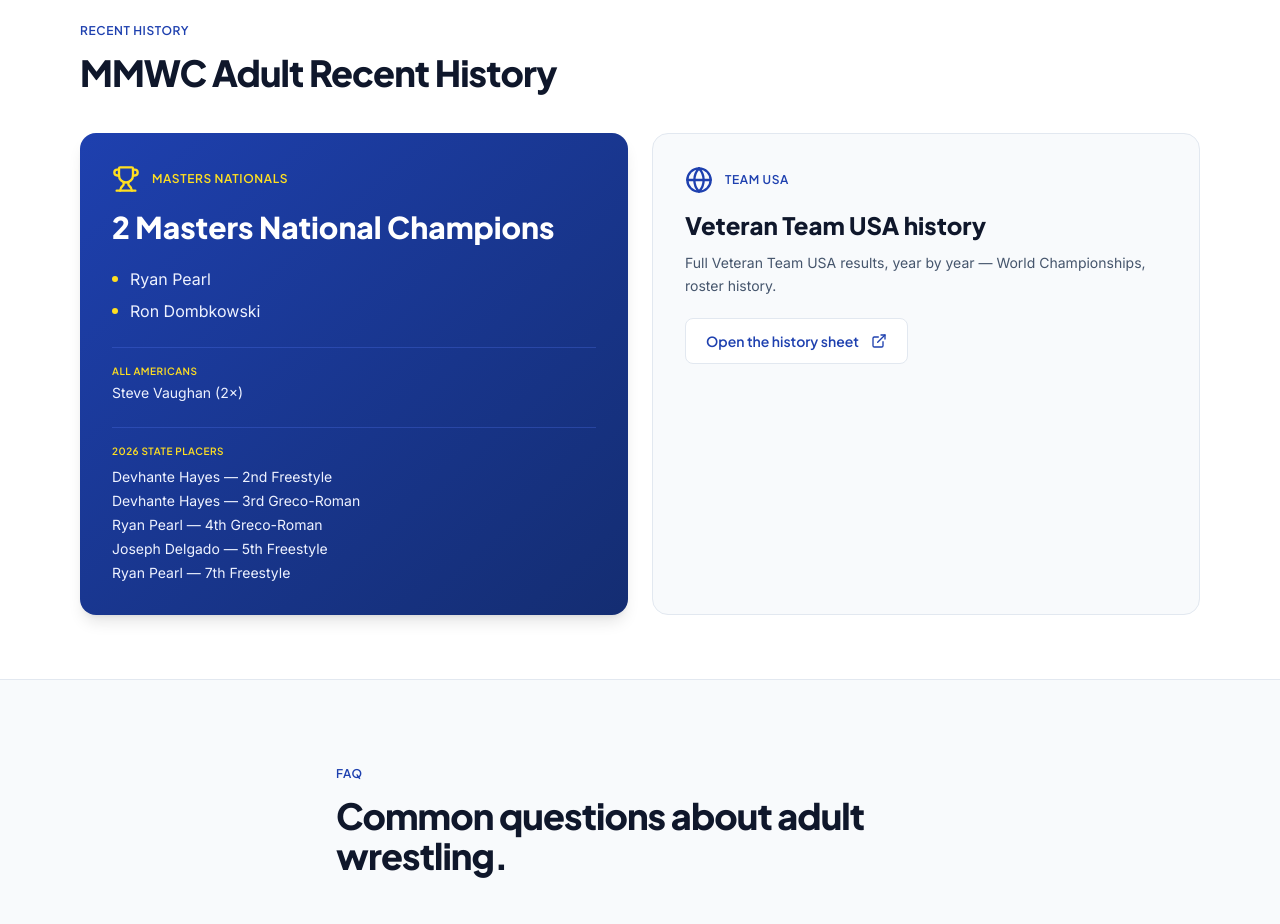
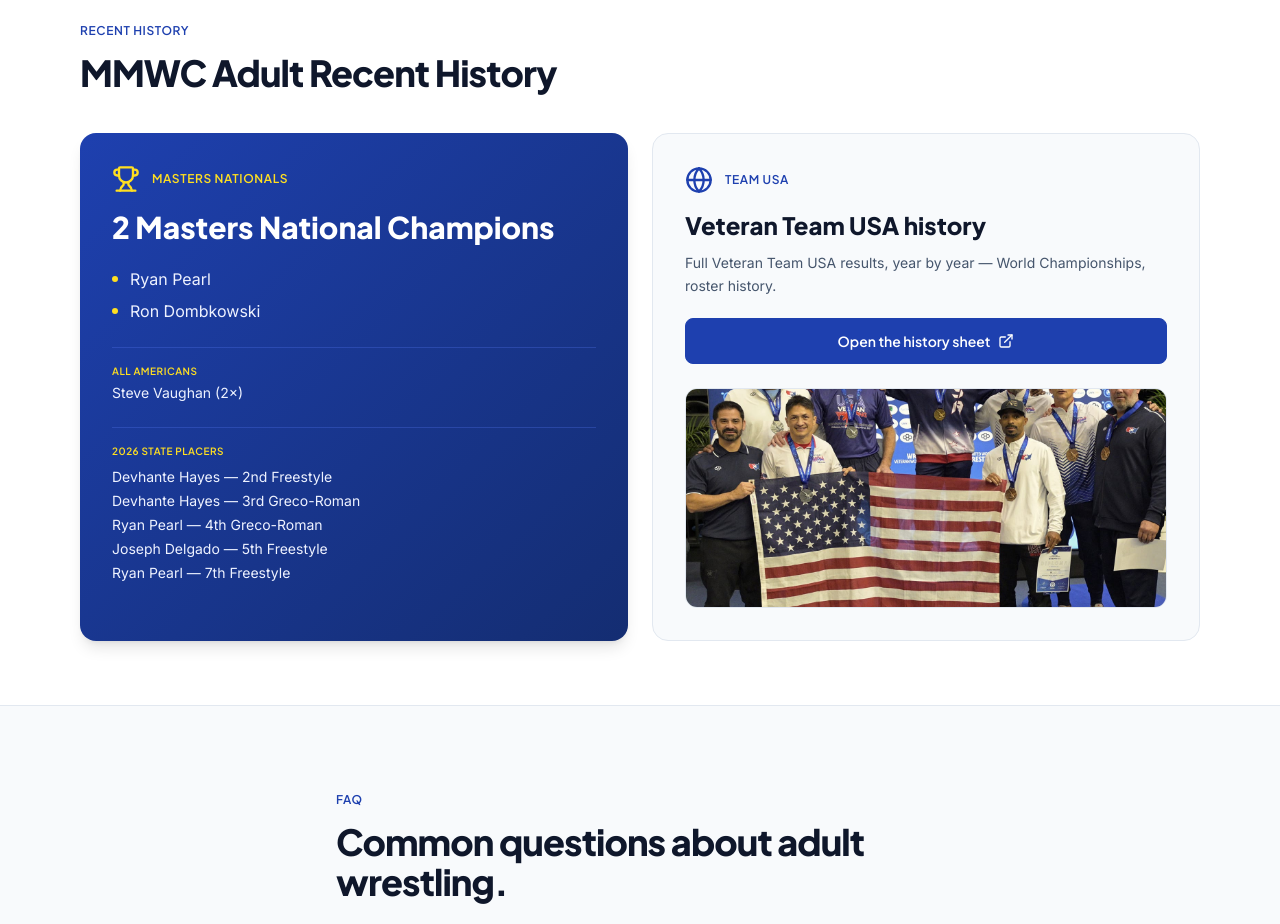
Before and after one commit to thefortaiagency/mira-mesa-wrestling, a Next.js app: page /masters in a window 1280 px wide. Shown: the part 1820-2744 px from the top of the page. Built offline with nearby package versions, Linux system fonts and the light colour scheme.

Commit message:
feat(masters): add Tatabanya '25 podium photo to Team USA history card, upgrade button to solid blue CTA

```diff
--- a/src/app/masters/page.tsx
+++ b/src/app/masters/page.tsx
@@ -222,7 +222,7 @@ export default function MastersPage() {
                 </ul>
               </div>
             </div>
-            <div className="bg-slate-50 border border-slate-200 rounded-2xl p-8">
+            <div className="bg-slate-50 border border-slate-200 rounded-2xl p-8 flex flex-col">
               <div className="flex items-center gap-3 mb-4">
                 <Globe className="w-7 h-7 text-blue-700" />
                 <span className="text-blue-700 text-xs font-heading font-semibold tracking-wider uppercase">Team USA</span>
@@ -235,11 +235,20 @@ export default function MastersPage() {
                 href="https://docs.google.com/spreadsheets/d/1ZH3lkpdzPuQppYZyBvBTwUUz7DhbNm7fmab1rU9UdDc/edit?pli=1&gid=0#gid=0"
                 target="_blank"
                 rel="noopener noreferrer"
-                className="mt-5 inline-flex items-center justify-between gap-3 px-5 py-3 bg-white rounded-lg border border-slate-200 hover:border-blue-300 hover:shadow-md transition-all text-blue-700 text-sm font-heading font-semibold"
+                className="mt-5 inline-flex items-center justify-center gap-2 px-5 py-3 bg-blue-700 rounded-lg border border-blue-700 hover:bg-blue-800 hover:shadow-md transition-all text-white text-sm font-heading font-semibold"
               >
                 <span>Open the history sheet</span>
                 <ExternalLink className="w-4 h-4" />
               </a>
+              <div className="relative mt-6 flex-1 min-h-[220px] rounded-xl overflow-hidden border border-slate-200">
+                <Image
+                  src="/images/veteran-team-usa-tatabanya-2025.jpg"
+                  alt="Team USA Veteran wrestlers on the podium at the 2025 UWW Veteran World Championships in Tatabánya, Hungary"
+                  fill
+                  className="object-cover"
+                  sizes="(min-width: 768px) 50vw, 100vw"
+                />
+              </div>
             </div>
           </div>
         </div>
```
Also changed, not shown: public/images/veteran-team-usa-tatabanya-2025.jpg (added).
